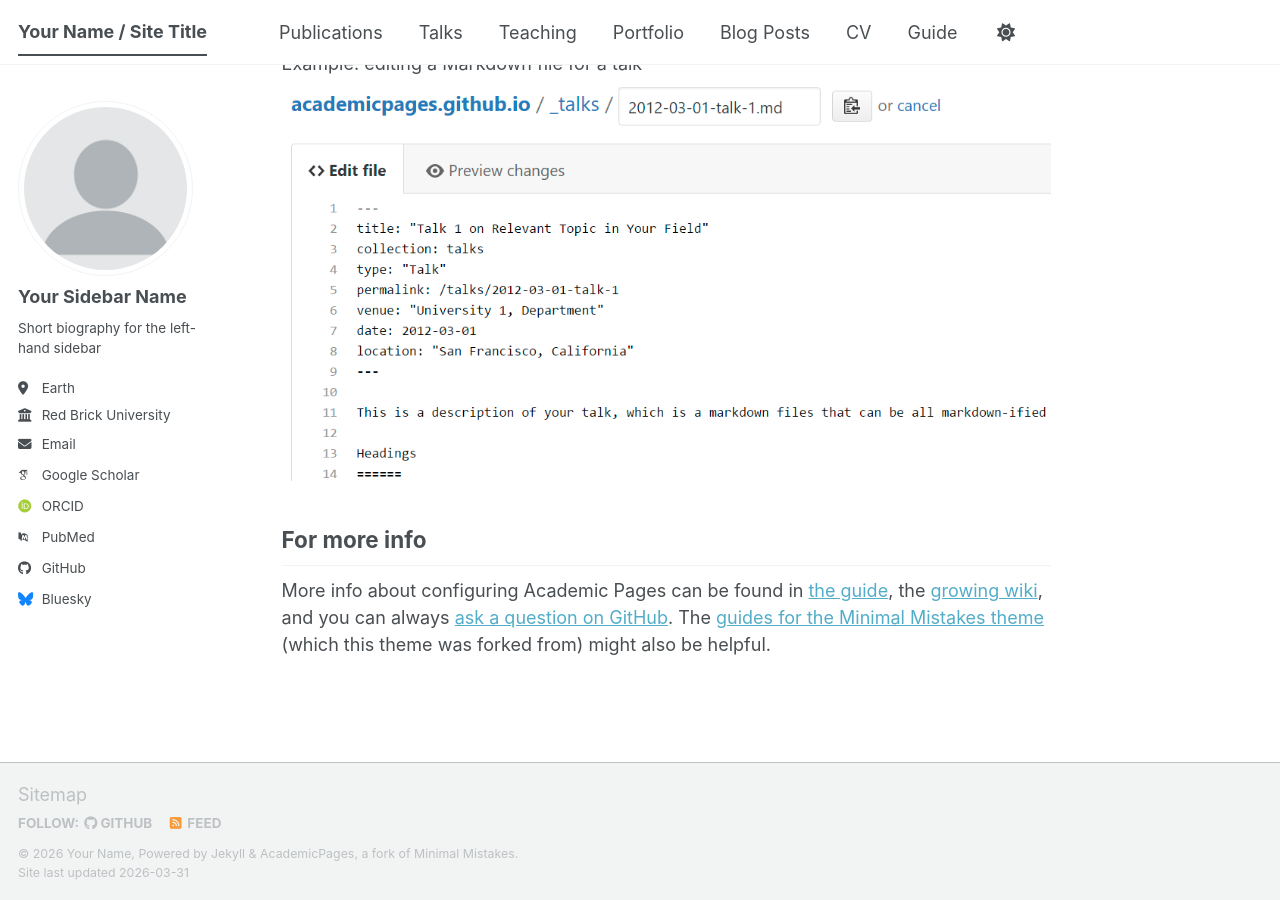
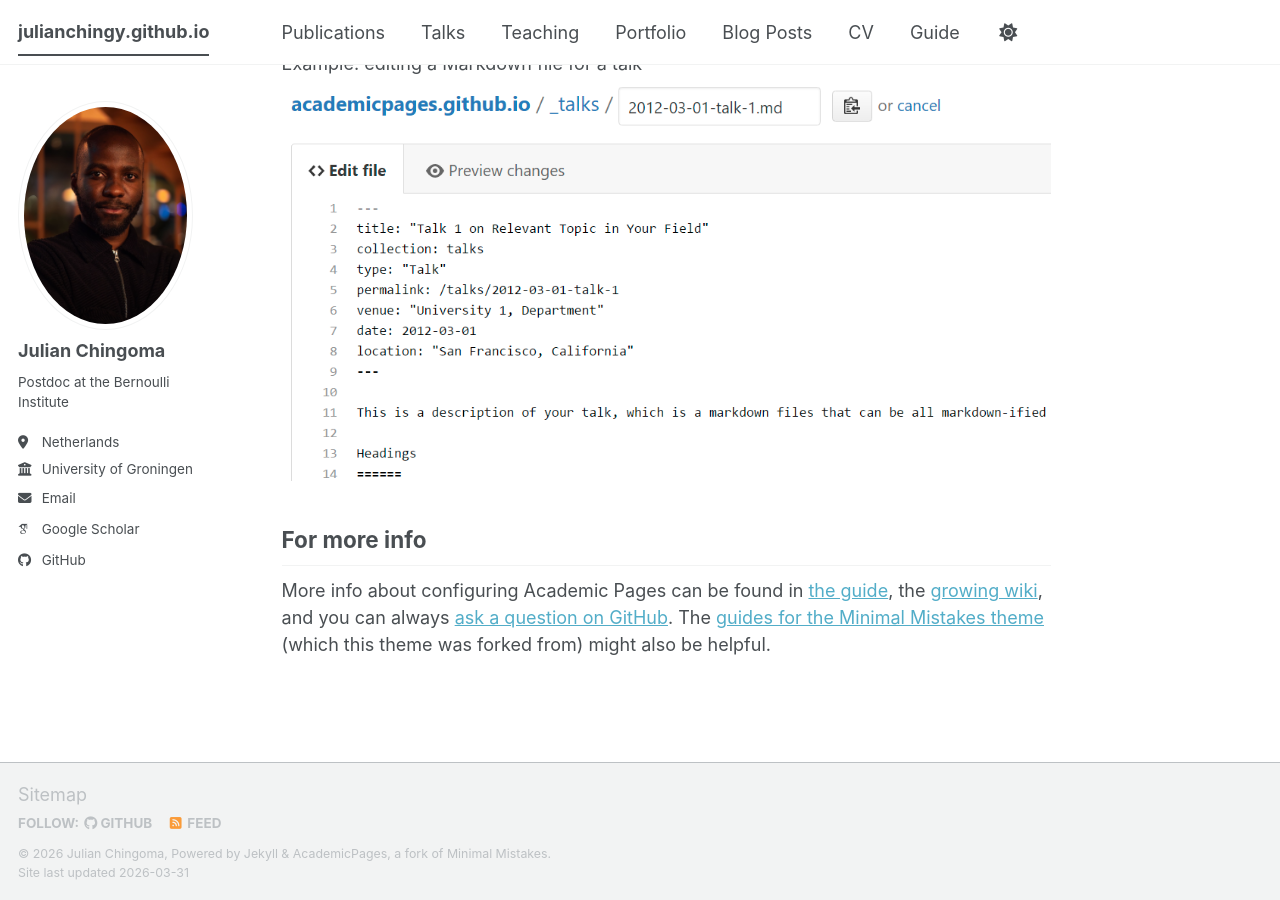
Before and after one commit to julianchingy/julianchingy.github.io, a Jekyll site: the page built from _pages/about.md, in a window 1280 px wide and 900 px high, scrolled down 2720 px. Built offline with Jekyll 4.4.1, drawn with Linux system fonts in a browser that asks for light colours; some web fonts are replaced; a script bundle is joined from its source files by our own code; library files that are not in the unit come from our copies.

Commit message:
Config update.

```diff
--- a/_config.yml
+++ b/_config.yml
@@ -9,14 +9,14 @@
 # Basic Site Settings
 locale                   : "en-US"
 site_theme               : "default" # The available themes options are "default", "air", "sunrise", "mint", "dirt" and "contrast"
-title                    : "Your Name / Site Title"
+title                    : #"Julian Chingoma"
 title_separator          : "-"
-name                     : &name "Your Name"
-description              : &description "Your Name's academic portfolio"   # Update this with a general description of your site, this is the default if not overridden by a page
-url                      : https://academicpages.github.io # The base hostname & protocol for your site e.g. "https://[your GitHub username].github.io",
+name                     : &name "Julian Chingoma"
+description              : &description "Julian Chingoma's academic website."   # Update this with a general description of your site, this is the default if not overridden by a page
+url                      : https://julianchingy.github.io # The base hostname & protocol for your site e.g. "https://[your GitHub username].github.io",
                                                            # or if you already have some other page hosted on Github then use "https://[your GitHub username].github.io/[Your Repo Name]"
 baseurl                  : "" # the subpath of your site, e.g. "/blog"
-repository               : "academicpages/academicpages.github.io"
+repository               : "julianchingy/julianchingy.github.io"
 
 # Site Author - The following control what appear as part of the author content on the side bar.
 #               If a field is blank the icon and link will not appear, otherwise it will be shown.
@@ -24,24 +24,24 @@ repository               : "academicpages/academicpages.github.io"
 author:
   # Biographic information
   avatar           : "profile.png"
-  name             : "Your Sidebar Name"
+  name             : "Julian Chingoma"
   pronouns         : # example: "she/her"
-  bio              : "Short biography for the left-hand sidebar"
-  location         : "Earth"
-  employer         : "Red Brick University"
+  bio              : "Postdoc at the Bernoulli Institute"
+  location         : "Netherlands"
+  employer         : "University of Groningen"
   uri              : # URL
-  email            : "none@example.org"
+  email            : "j.chingoma@rug.nl"
 
   # Academic websites
   academia         : # URL
   arxiv            : # URL - Update with the correct link to your profile
-  googlescholar    : "https://scholar.google.com/citations?user=PS_CX0AAAAAJ"
+  googlescholar    : "https://scholar.google.com/citations?user=J0x1gFQAAAAJ&hl=en&oi=ao"
   inspire-hep      : # URL
   impactstory      : # URL
-  orcid            : "https://orcid.org/yourorcidurl"
+  orcid            : #"https://orcid.org/yourorcidurl"
   semantic         : # URL
   ssrn             : # URL
-  pubmed           : "https://www.ncbi.nlm.nih.gov/pubmed/?term=john+snow"
+  pubmed           : #"https://www.ncbi.nlm.nih.gov/pubmed/?term=john+snow"
   researchgate     : # URL
   scopus           : # URL
   zotero           : # URL
@@ -51,13 +51,13 @@ author:
   bitbucket        : # Username - Update with your username on the site
   codepen          : # Username
   dribbble         : # Username
-  github           : "academicpages"
+  github           : "julianchingy"
   kaggle           : # Username
   stackoverflow    : # User number or user number and name (i.e., use "1" or "1/jeff-atwood")
 
   # Social media
   artstation       : # Username
-  bluesky          : "bsky.app" # Replace this with you Bluesky username
+  bluesky          : #"bsky.app" # Replace this with you Bluesky username
   facebook         : # Username
   flickr           : # Username
   foursquare       : # Username
```
Also changed, not shown: images/profile.png.
